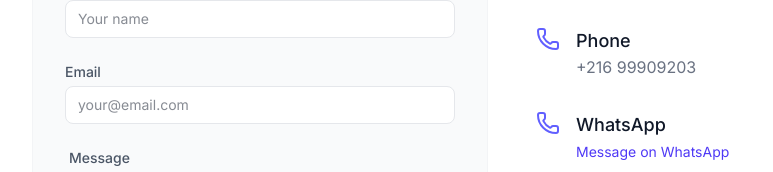
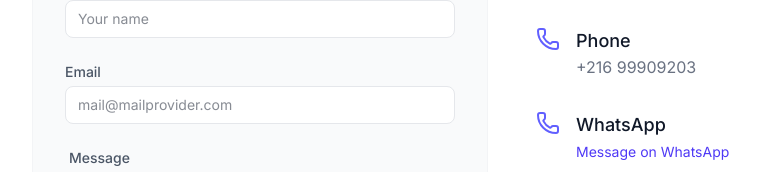
Before and after one commit to Aymen568/Aymen568.github.io, a React (Vite) app: page / in a window 1280 px wide. Shown: the part 4052-4224 px from the top of the page, without its empty margins (256-1029 px from the left). Built offline with nearby package versions, Linux system fonts and the light colour scheme.

Commit message:
fix: fixed content spelling issues

```diff
--- a/src/components/Contacts.tsx
+++ b/src/components/Contacts.tsx
@@ -131,7 +131,7 @@ export default function Contact() {
                   className={`mt-1 block w-full rounded-lg bg-white dark:bg-dark-300 text-gray-900 dark:text-white border px-3 py-2 text-sm ${
                     errors.email ? "border-red-400" : "border-gray-200 dark:border-accent-primary/20"
                   } focus:outline-none focus:ring-2 focus:ring-indigo-500 dark:focus:ring-accent-primary/50`}
-                  placeholder="your@email.com"
+                  placeholder="mail@mailprovider.com"
                 />
                 {errors.email && <p className="text-red-500 text-sm">{errors.email}</p>}
               </div>
```
